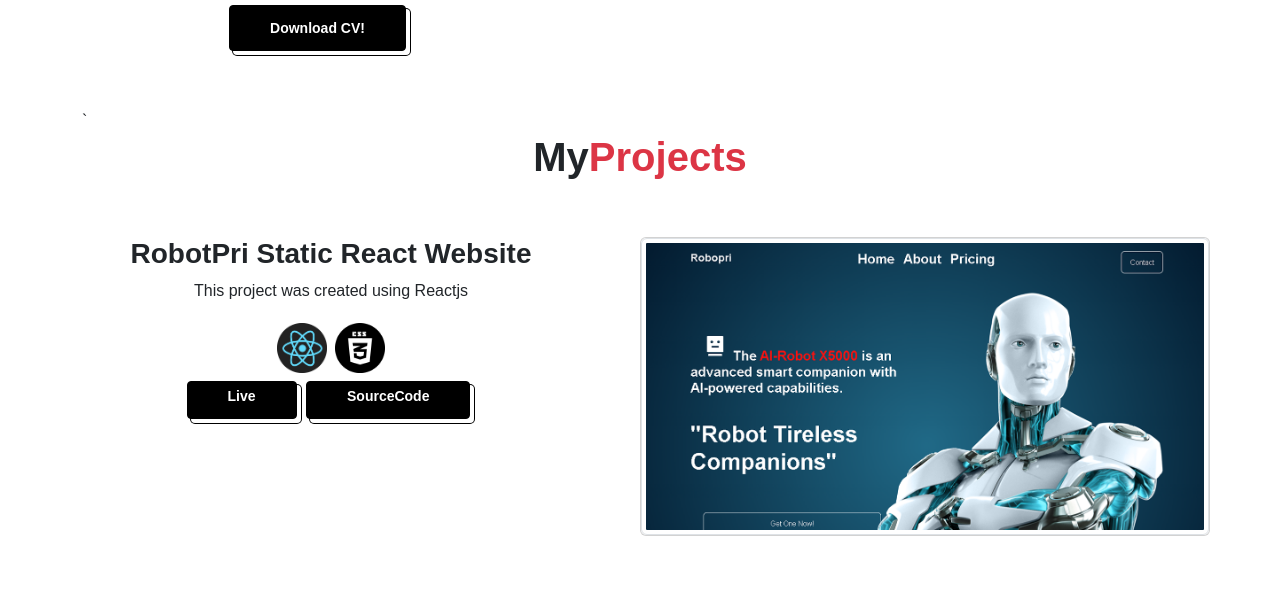
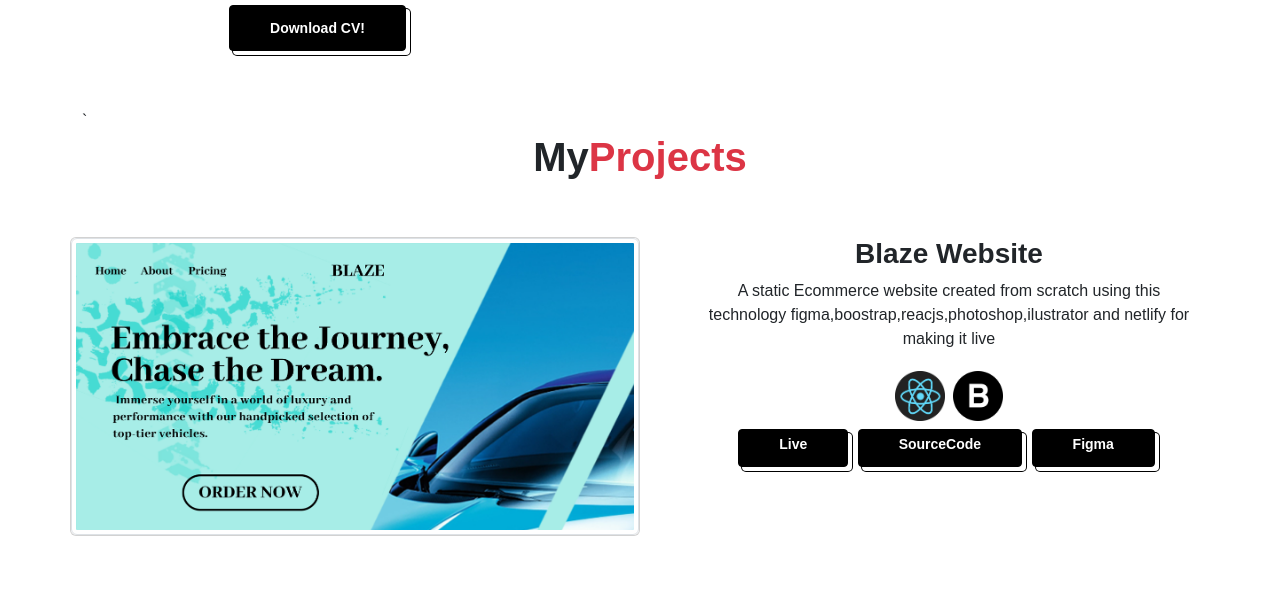
Before and after one commit to markjoeneilsalas/portfolioV2, a plain HTML site: page index.html in a window 1280 px wide. Shown: the part 339-952 px from the top of the page. Drawn offline with nearby package versions, Linux system fonts and the light colour scheme; files that its build step writes are made by us from their sources.

Commit message:
added another website in my projects

```diff
--- a/index.html
+++ b/index.html
@@ -50,6 +50,26 @@
     <section class="container pt-5">`
         <div data-aos="fade-up">
             <h1 class="fw-bold text-center">My<span class="text-danger">Projects</span></h1>
+        </div>
+
+        <div class="row d-flex gap-5 pb-5 pt-5 text-center">
+            <div class="card col-lg-6 col-sm col-xs justify-content-center align-items-center" data-aos="fade-right">
+                <img class="img-thumbnail" src="blazewebsite.png" alt="">
+            </div>
+            <div class="col col-sm col-xs justify-content-end" data-aos="fade-left">
+                <h3 class="fw-bold">Blaze Website</h3>
+                <p class="text-center">A static Ecommerce website created from scratch using this technology figma,boostrap,reacjs,photoshop,ilustrator and netlify for making it live</p>
+                <div class="d-flex justify-content-center pt-1 gap-2">
+                    <img class="img-fluid" src="reactjslogo.png" alt="" style="width:50px;">
+                    <img class="img-fluid" src="boostrapicon.png" alt="" style="width:50px;">
+                </div>
+                <div class="pt-2" data-aos="fade-left">
+                    <a href="https://blaze-website-reactboostrap.netlify.app/"><button class="pt-1 button-50 fw-bold">Live</button></a>
+                    <a href="https://github.com/markjoeneilsalas/Blaze-React-Boostrap-Website"><button class="pt-1 button-50 fw-bold">SourceCode</button></a>
+                    <a href="https://www.figma.com/file/gl1df7xqgW5cR7GyozCiVE/Blaze-Ui%2FUx?type=design&node-id=0%3A1&mode=design&t=Dpyx8NjxyKDiKmU6-1"><button class="pt-1 button-50 fw-bold">Figma</button></a>
+                </div>
+            </div>
+
         </div>
 
         <div id="Projects" class="row d-flex gap-5 pb-5 pt-5 text-center">
```
Also changed, not shown: blazewebsite.png (added).
